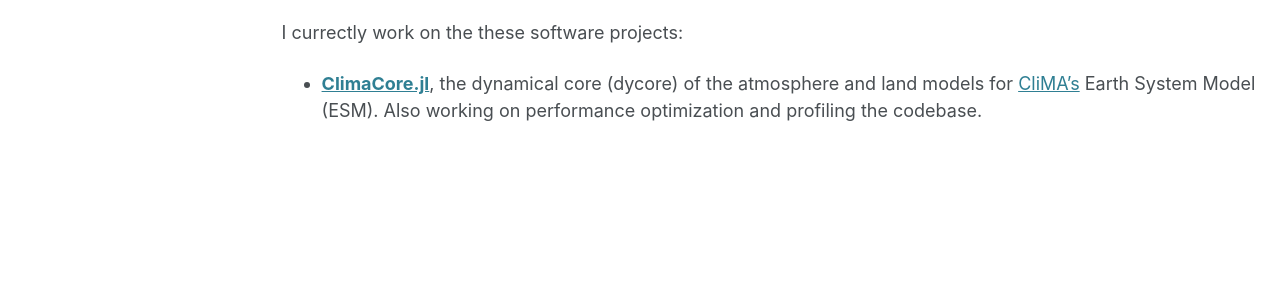
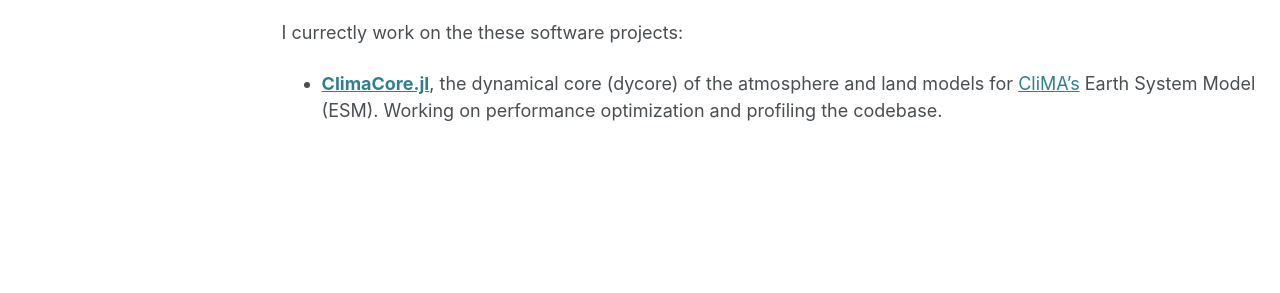
Before and after one commit to AdelekeBankole/adelekebankole.github.io, a Jekyll site: the page built from _softwares/softwares.md, in a window 1280 px wide and 1366 px high. Shown: the part 835-1128 px from the top of the window. Built offline with Jekyll 4.4.1, drawn with Linux system fonts in a browser that asks for light colours; some web fonts are replaced.

```diff
--- a/_softwares/softwares.md
+++ b/_softwares/softwares.md
@@ -19,4 +19,4 @@ I contributed to the following code bases:
 * [**Pyrealm**](https://github.com/ImperialCollegeLondon/pyrealm), a package that provides Python implementations of models of plant productivity and demography.
 
 I currectly work on the these software projects:
-* [**ClimaCore.jl**](https://github.com/CliMA/ClimaCore.jl), the dynamical core (dycore) of the atmosphere and land models for [CliMA's](https://clima.caltech.edu) Earth System Model (ESM). Also working on performance optimization and profiling the codebase.
+* [**ClimaCore.jl**](https://github.com/CliMA/ClimaCore.jl), the dynamical core (dycore) of the atmosphere and land models for [CliMA's](https://clima.caltech.edu) Earth System Model (ESM). Working on performance optimization and profiling the codebase.
```
